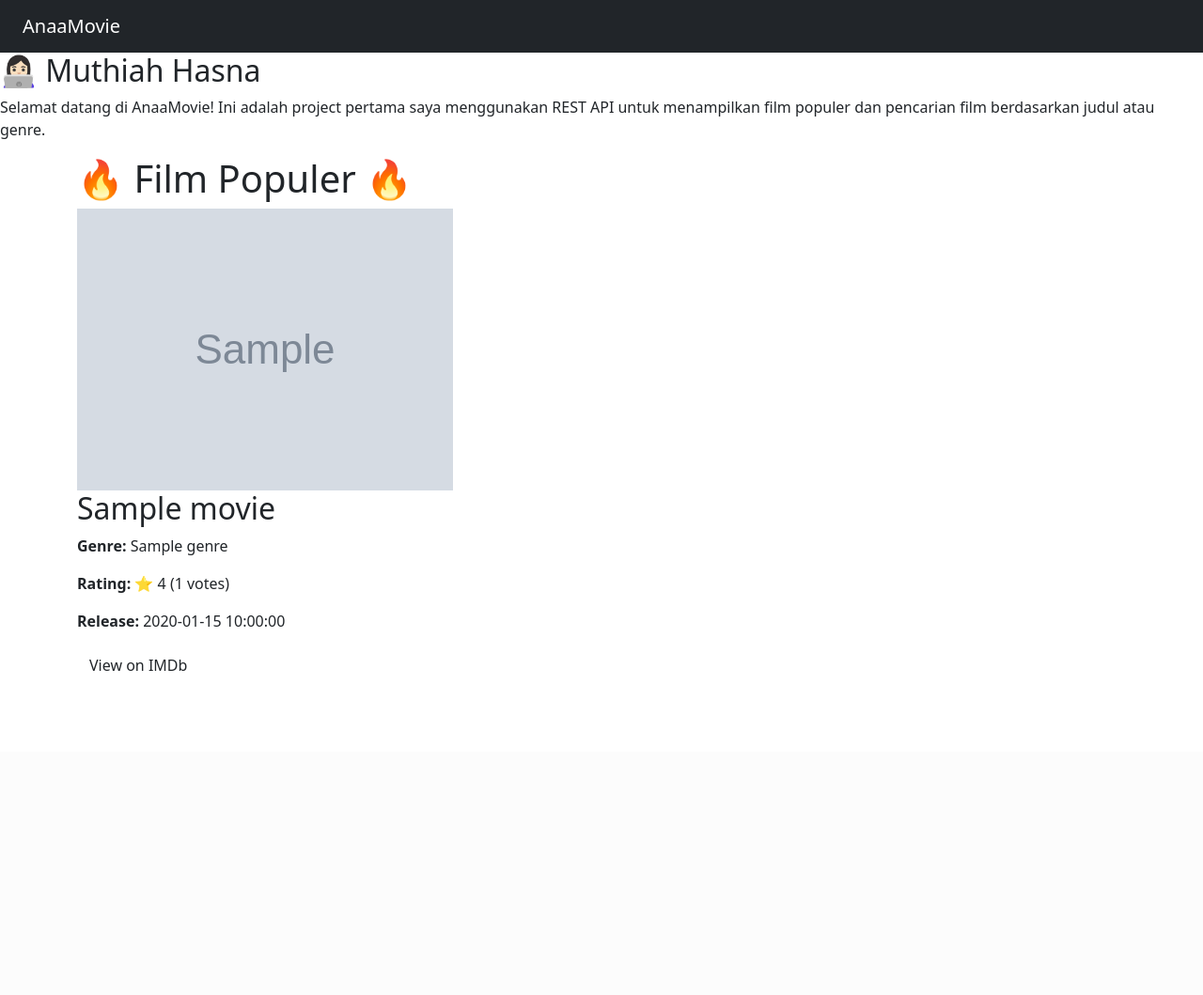
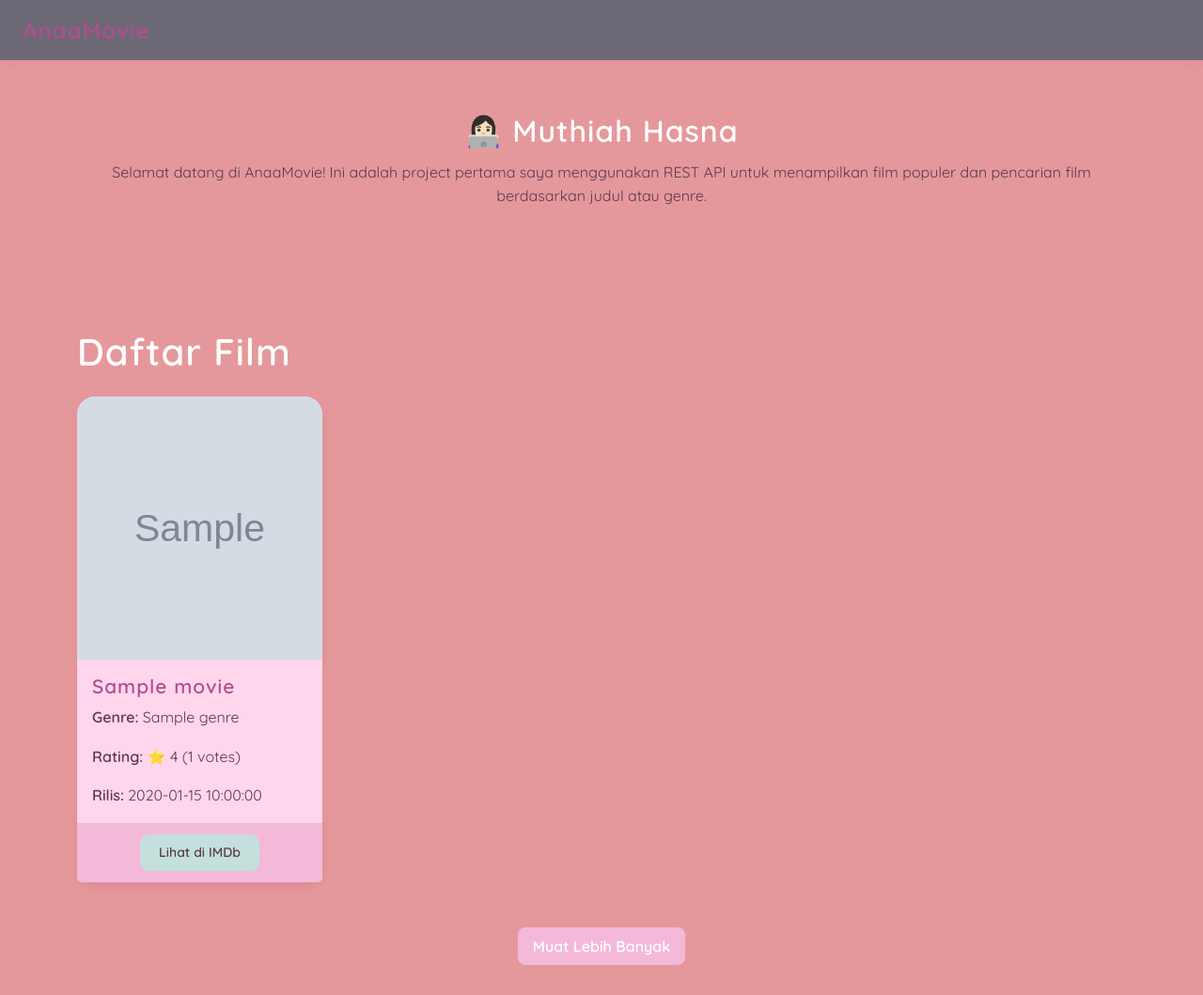
Before and after one commit to muthiahhasna21/Project_IAP, a Flask app: template templates/home.html in a window 1280 px wide. Shown: the whole page at 94% size. Before the commit the page ends 714 px from the top, so only its background shows below. Run offline with Flask 3, Linux system fonts and the light colour scheme; the template is opened without the code that fills it: most values are stand-ins (such as "Sample title", 1, 10 or a date in 2020); grey boxes marked "Sample" are stand-in pictures.

Commit message:
commit 4, memperbarui tampilan home dan menambahkan style

```diff
--- /dev/null
+++ b/static/style.css
@@ -0,0 +1,150 @@
+/* Palet warna lembut dan feminin + cewekable aesthetic */
+:root {
+    --background: #e5989b;         /* Very soft pink background */
+    --card-bg: #FFD6EC;            /* Lighter pink */
+    --card-footer-bg: #F4B9D8;     /* Soft plum */
+    --navbar-bg: #6d6875;          /* Pale fairy pink */
+    --accent: #C3E0DC;             /* Muted mint */
+    --highlight: #FADADD;          /* Light blush */
+    --text-dark: #5C3A4E;          /* Softer plum */
+    --text-light: #ffffff;
+    --title-color: #B04E8F;        /* Soft orchid */
+    --shadow: rgba(176, 78, 143, 0.15);
+}
+
+/* Body */
+body {
+    background-color: var(--background);
+    color: var(--text-dark);
+    font-family: 'Quicksand', 'Segoe UI', sans-serif;
+    margin: 0;
+    padding: 0;
+    font-size: 16px;
+    line-height: 1.6;
+}
+
+/* Navbar */
+.navbar {
+    background-color: var(--navbar-bg);
+    box-shadow: 0 2px 10px var(--shadow);
+}
+
+.navbar-brand {
+    color: var(--title-color);
+    font-weight: bold;
+    font-size: 1.5rem;
+    letter-spacing: 1px;
+}
+
+.navbar-brand:hover {
+    color: var(--accent);
+}
+
+/* Card Styles */
+.card {
+    background-color: var(--card-bg);
+    color: var(--text-dark);
+    border-radius: 1.2rem;
+    box-shadow: 0 6px 12px var(--shadow);
+    border: none;
+    transition: all 0.3s ease;
+}
+
+.card:hover {
+    transform: translateY(-6px);
+    box-shadow: 0 8px 16px var(--shadow);
+}
+
+.card-title {
+    font-weight: 600;
+    font-size: 1.3rem;
+    color: var(--title-color);
+    cursor: pointer;
+    transition: color 0.2s;
+}
+
+.card-title:hover {
+    color: var(--accent);
+    text-decoration: underline;
+}
+
+.card-footer {
+    background-color: var(--card-footer-bg);
+    border-top: none;
+    border-radius: 0 0 1.2rem 1.2rem;
+    padding: 0.75rem 1rem;
+}
+
+/* Tombol */
+.btn-warning {
+    background-color: var(--accent);
+    border-color: var(--accent);
+    color: var(--text-dark);
+    font-weight: bold;
+    border-radius: 0.6rem;
+    padding: 0.5rem 1.2rem;
+    transition: all 0.3s ease;
+}
+
+.btn-warning:hover {
+    background-color: var(--title-color);
+    color: var(--text-light);
+}
+
+.btn-pink {
+    background-color: #F4B9D8;
+    color: white;
+    border: none;
+    padding: 0.5rem 1rem;
+    font-weight: bold;
+    border-radius: 0.5rem;
+    transition: background-color 0.3s ease;
+}
+
+.btn-pink:hover {
+    background-color: #B04E8F;
+    color: #FFEFF7;
+}
+
+/* Modal */
+.modal-content {
+    background-color: var(--navbar-bg);
+    color: var(--text-dark);
+    border-radius: 1rem;
+    box-shadow: 0 4px 20px var(--shadow);
+}
+
+/* Gambar */
+.card-img-top {
+    object-fit: cover;
+    height: 280px;
+    border-radius: 1.2rem 1.2rem 0 0;
+}
+
+/* Headings */
+h1, h2, h5 {
+    color: var(--text-light);
+    font-weight: bold;
+    letter-spacing: 1px;
+    margin-bottom: 0.75rem;
+}
+
+/* Animasi halus */
+a, button, .card-title {
+    transition: all 0.3s ease;
+}
+
+/* Tambahan kecil yang estetik */
+hr {
+    border: none;
+    height: 2px;
+    background: var(--accent);
+    width: 80%;
+    margin: 2rem auto;
+    border-radius: 999px;
+}
+
+.container {
+    padding-top: 2rem;
+    padding-bottom: 2rem;
+}
--- a/templates/home.html
+++ b/templates/home.html
@@ -5,40 +5,109 @@
     <title>AnaaMovie</title>
     <link href="https://cdn.jsdelivr.net/npm/bootstrap@5.3.0/dist/css/bootstrap.min.css" rel="stylesheet">
     <link rel="stylesheet" href="{{ url_for('static', filename='style.css') }}">
-
+    <link href="https://fonts.googleapis.com/css2?family=Quicksand:wght@400;600&display=swap" rel="stylesheet">
 </head>
 <body>
 
 <!-- Navbar -->
-<nav class="navbar navbar-dark bg-dark px-4">
-    <a class="navbar-brand" href="/">AnaaMovie</a>
-
+<nav class="navbar px-4 mb-4">
+    <a class="navbar-brand fs-4 fw-bold" href="/">AnaaMovie</a>
 </nav>
 
 <!-- Profil -->
-<div class="profile-section">
+<div class="container mb-5 text-center">
     <h2>👩🏻‍💻 Muthiah Hasna</h2>
     <p>Selamat datang di AnaaMovie! Ini adalah project pertama saya menggunakan REST API untuk menampilkan film populer dan pencarian film berdasarkan judul atau genre.</p>
 </div>
 
-<!-- Daftar Film -->
+<!-- Film Populer -->
 <div class="container">
-        <h1>🔥 Film Populer 🔥</h1>
-
-        {% for movie in movies %}
-        <div class="movie-card">
-            <img src="{{ movie.primaryImage }}" alt="{{ movie.primaryTitle }}">
-            <div class="movie-info">
-                <h2>{{ movie.primaryTitle }}</h2>
-                <p><strong>Genre:</strong> {{ movie.genres | join(', ') }}</p>
-                <p><strong>Rating:</strong> ⭐ {{ movie.averageRating }} ({{ movie.numVotes }} votes)</p>
-                <p><strong>Release:</strong> {{ movie.releaseDate }}</p>
-                <a href="{{ movie.url }}" target="_blank" class="btn">View on IMDb</a>
+    <h1 class="mb-4">Daftar Film</h1>
+    <div class="row" id="movie-grid">
+        {% for movie in movies[:8] %}
+        <div class="col-md-3 mb-4">
+            <div class="card h-100">
+                <img src="{{ movie.primaryImage }}" class="card-img-top" alt="{{ movie.primaryTitle }}">
+                <div class="card-body">
+                    <h5 class="card-title" onclick="showDescription('{{ movie.primaryTitle }}', '{{ movie.description | escape }}')">
+                        {{ movie.primaryTitle }}
+                    </h5>
+                    <p class="card-text"><strong>Genre:</strong> {{ movie.genres | join(', ') }}</p>
+                    <p class="card-text"><strong>Rating:</strong> ⭐ {{ movie.averageRating }} ({{ movie.numVotes }} votes)</p>
+                    <p class="card-text"><strong>Rilis:</strong> {{ movie.releaseDate }}</p>
+                </div>
+                <div class="card-footer text-center">
+                    <a href="{{ movie.url }}" target="_blank" class="btn btn-warning btn-sm">Lihat di IMDb</a>
+                </div>
             </div>
         </div>
         {% endfor %}
     </div>
+
+    <!-- Tombol Muat Lebih Banyak -->
+    <div class="text-center mt-4">
+        <button class="btn btn-pink" id="loadMoreBtn">Muat Lebih Banyak</button>
+    </div>
 </div>
+
+<!-- Modal Deskripsi -->
+<div class="modal fade" id="movieDescriptionModal" tabindex="-1" aria-labelledby="movieDescriptionLabel" aria-hidden="true">
+  <div class="modal-dialog modal-dialog-centered modal-lg">
+    <div class="modal-content">
+      <div class="modal-header">
+        <h5 class="modal-title" id="movieDescriptionLabel"></h5>
+        <button type="button" class="btn-close" data-bs-dismiss="modal" aria-label="Close"></button>
+      </div>
+      <div class="modal-body" id="movieDescriptionBody"></div>
+    </div>
+  </div>
+</div>
+
+<!-- Script Section -->
+<script src="https://cdn.jsdelivr.net/npm/bootstrap@5.3.0/dist/js/bootstrap.bundle.min.js"></script>
+<script>
+    const allMovies = {{ movies | tojson }};
+    let currentIndex = 8;
+
+    document.getElementById("loadMoreBtn").addEventListener("click", function () {
+        const movieGrid = document.getElementById("movie-grid");
+
+        for (let i = currentIndex; i < currentIndex + 4 && i < allMovies.length; i++) {
+            const movie = allMovies[i];
+            const col = document.createElement("div");
+            col.className = "col-md-3 mb-4";
+            col.innerHTML = `
+                <div class="card h-100">
+                    <img src="${movie.primaryImage}" class="card-img-top" alt="${movie.primaryTitle}">
+                    <div class="card-body">
+                        <h5 class="card-title" onclick="showDescription('${movie.primaryTitle}', '${movie.description.replace(/'/g, "\\'")}')">
+                            ${movie.primaryTitle}
+                        </h5>
+                        <p class="card-text"><strong>Genre:</strong> ${movie.genres.join(', ')}</p>
+                        <p class="card-text"><strong>Rating:</strong> ⭐ ${movie.averageRating} (${movie.numVotes} votes)</p>
+                        <p class="card-text"><strong>Rilis:</strong> ${movie.releaseDate}</p>
+                    </div>
+                    <div class="card-footer text-center">
+                        <a href="${movie.url}" target="_blank" class="btn btn-warning btn-sm">Lihat di IMDb</a>
+                    </div>
+                </div>
+            `;
+            movieGrid.appendChild(col);
+        }
+
+        currentIndex += 4;
+        if (currentIndex >= allMovies.length) {
+            document.getElementById("loadMoreBtn").style.display = "none";
+        }
+    });
+
+    function showDescription(title, description) {
+        document.getElementById('movieDescriptionLabel').textContent = title;
+        document.getElementById('movieDescriptionBody').textContent = description;
+        const modal = new bootstrap.Modal(document.getElementById('movieDescriptionModal'));
+        modal.show();
+    }
+</script>
 
 </body>
 </html>
```
